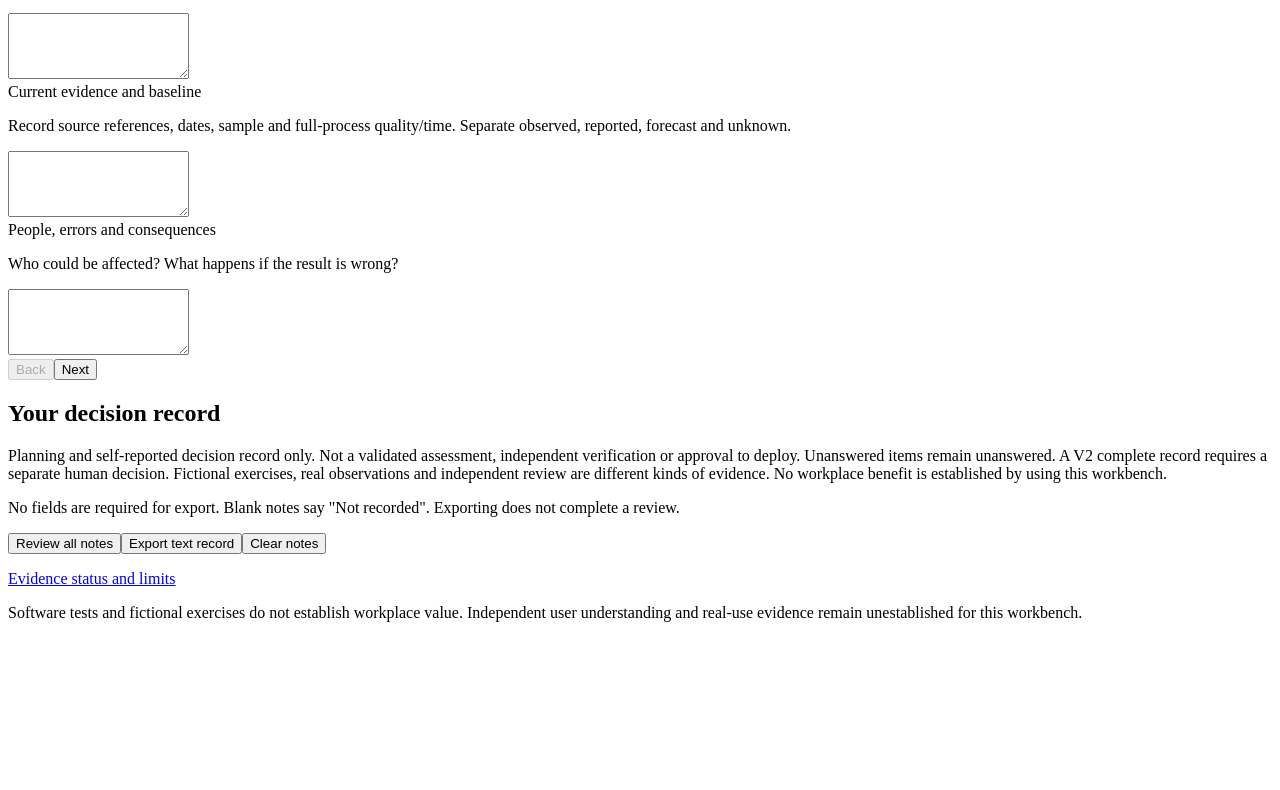
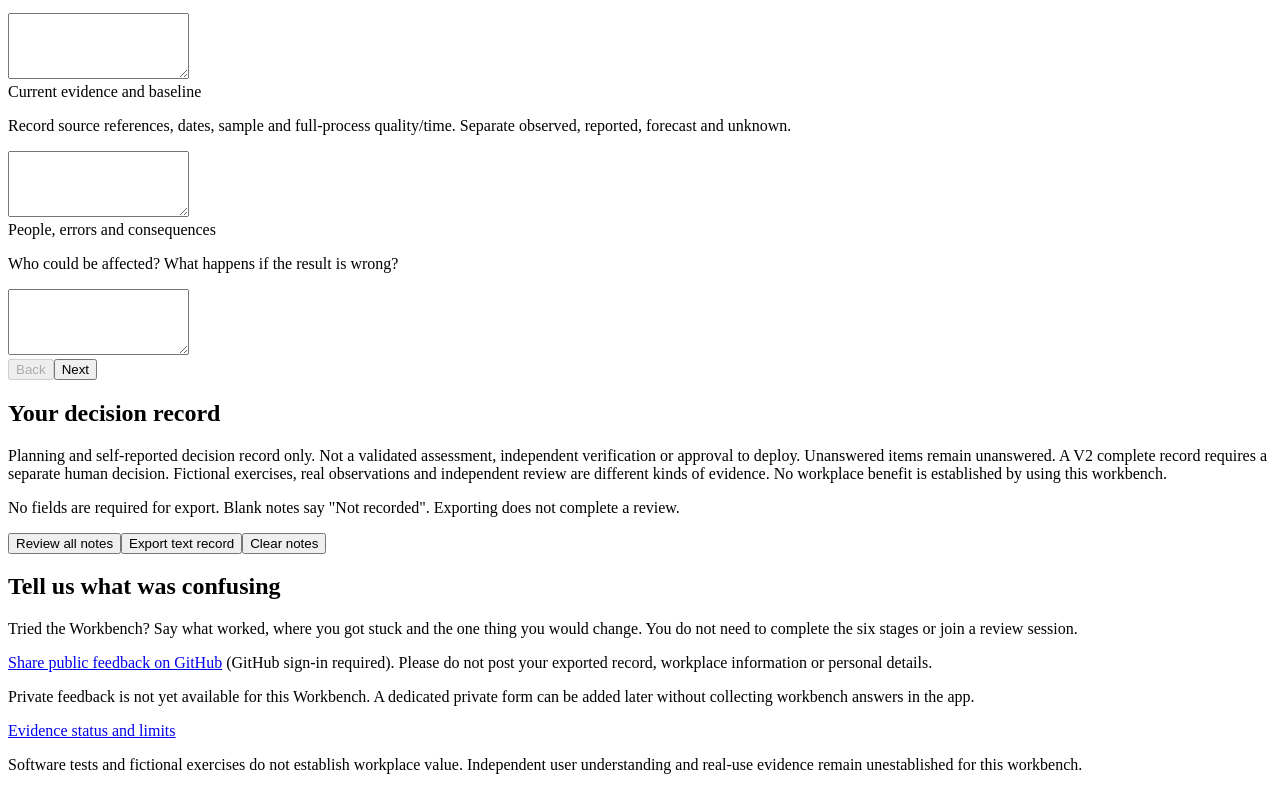
Before and after one commit to shaunmarsden/practical-ai-adoption, a website with bundled scripts: page docs/workbench/index.html in a window 1280 px wide. Shown: the part 922-1712 px from the top of the page. Before the commit the page ends 1560 px from the top, so only its background shows below. Built offline with nearby package versions, Linux system fonts and the light colour scheme.

Commit message:
Invite voluntary Workbench feedback without requiring recruited reviewers

```diff
--- a/docs/workbench/index.html
+++ b/docs/workbench/index.html
@@ -38,6 +38,12 @@
         <pre id="summary" tabindex="0" aria-label="Decision record preview" hidden></pre>
       </section>
     </div>
+    <section class="record" aria-labelledby="feedback-heading">
+      <h2 id="feedback-heading">Tell us what was confusing</h2>
+      <p>Tried the Workbench? Say what worked, where you got stuck and the one thing you would change. You do not need to complete the six stages or join a review session.</p>
+      <p><a href="https://github.com/shaunmarsden/practical-ai-adoption/discussions/new">Share public feedback on GitHub</a> (GitHub sign-in required). Please do not post your exported record, workplace information or personal details.</p>
+      <p>Private feedback is not yet available for this Workbench. A dedicated private form can be added later without collecting workbench answers in the app.</p>
+    </section>
     <footer><a href="https://github.com/shaunmarsden/practical-ai-adoption/blob/main/EVIDENCE-STATUS.md">Evidence status and limits</a><p>Software tests and fictional exercises do not establish workplace value. Independent user understanding and real-use evidence remain unestablished for this workbench.</p></footer>
   </main>
 </body>
```
